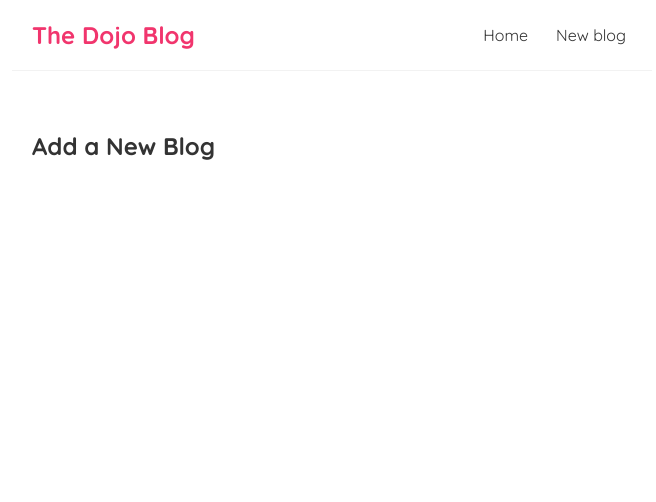
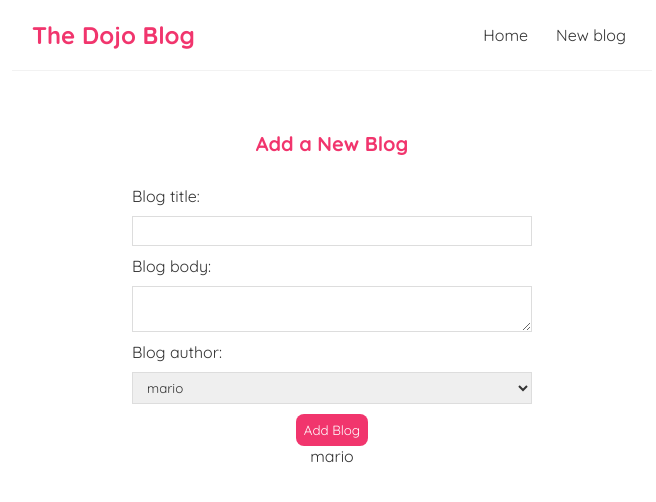
Before and after one commit to TomasMelendez6/basicReacTutorial, a React (Create React App) app: page /create in a window 1280 px wide. Shown: the top 502 px of the page, without its empty margins (308-964 px from the left). Built offline with nearby package versions, Linux system fonts and the light colour scheme.

Commit message:
lesson-27: controlled inputs (forms)

```diff
--- a/src/Create.js
+++ b/src/Create.js
@@ -1,7 +1,40 @@
+import { useState } from "react";
+
 const Create = () => {
+    const [title, setTitle] = useState('')
+    const [body, setBody] = useState('')
+    const [author, setAuthor] = useState('mario')
+
     return (
         <div className="create">
             <h2>Add a New Blog</h2>
+            <form>
+                <label>Blog title:</label>
+                <input
+                    type="text"
+                    required
+                    value={title}
+                    onChange={(e) => setTitle(e.target.value)}
+                />
+                <label>Blog body:</label>
+                <textarea
+                    required
+                    value={body}
+                    onChange={(e) => setBody(e.target.value)}
+                ></textarea>
+                <label>Blog author:</label>
+                <select
+                    value={author}
+                    onChange={(e) => setAuthor(e.target.value)}
+                >
+                    <option value="mario">mario</option>
+                    <option value="yoshi">yoshi</option>
+                </select>
+                <button>Add Blog</button>
+                <p>{ title }</p>
+                <p>{ body }</p>
+                <p>{ author }</p>
+            </form>
         </div>
      );
 }
--- a/src/index.css
+++ b/src/index.css
@@ -61,3 +61,35 @@
 .blog-details div {
   margin: 20px 0;
 }
+
+/* create new blog form */
+.create {
+  max-width: 400px;
+  margin: 0 auto;
+  text-align: center;
+}
+.create label {
+  text-align: left;
+  display: block;
+}
+.create h2 {
+  font-size: 20px;
+  color: #f1356d;
+  margin-bottom: 30px;
+}
+.create input, .create textarea, .create select {
+  width: 100%;
+  padding: 6px 10px;
+  margin: 10px 0;
+  border: 1px solid #ddd;
+  box-sizing: border-box;
+  display: block;
+}
+.create button {
+  background: #f1356d;
+  color: #fff;
+  border: 0;
+  padding: 8px;
+  border-radius: 8px;
+  cursor: pointer;
+}
```
